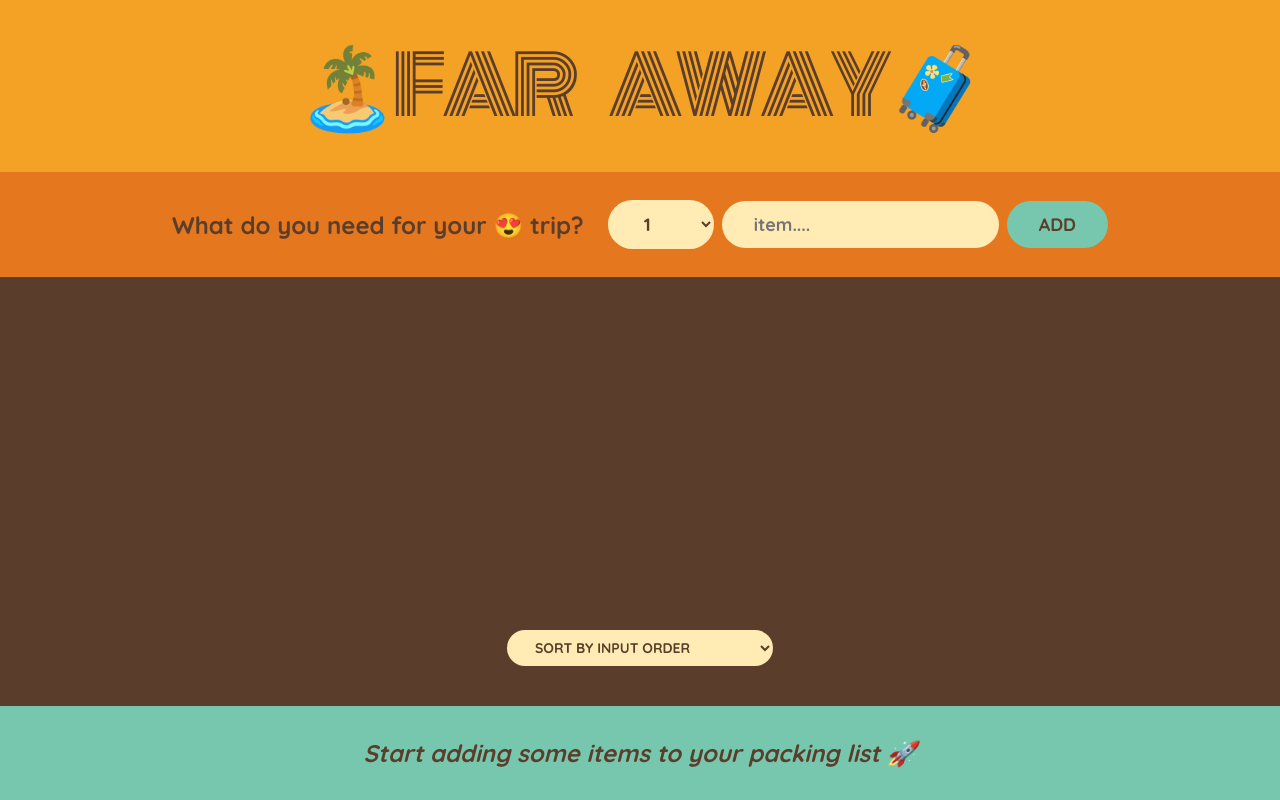
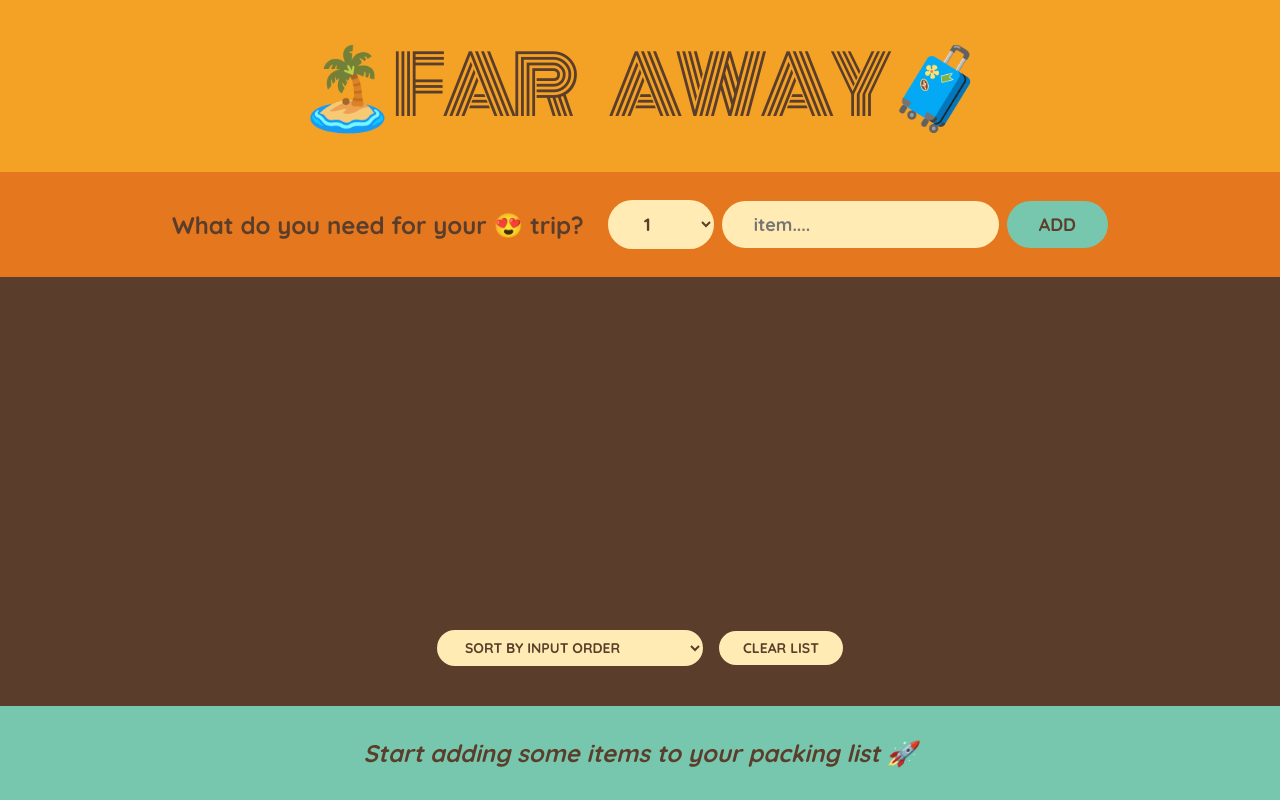
Before and after one commit to OstrichFarmer/travel-list, a React (Create React App) app: page / in a window 1280 px wide. Built offline with nearby package versions, Linux system fonts and the light colour scheme.

Commit message:
created the clear list button

```diff
--- a/src/components/packingList.js
+++ b/src/components/packingList.js
@@ -33,6 +33,7 @@ export default function PackingList({ items, onDeleteItem, onToggleItem }) {
           <option value="description">Sort by input description</option>
           <option value="packed">Sort by packed status</option>
         </select>
+        <button>Clear list</button>
       </div>
     </div>
   );
```
